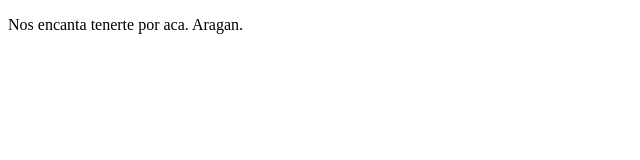
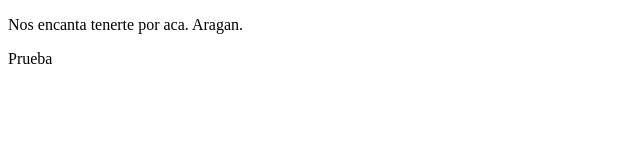
Before and after one commit to Metate8/proyectoDemoCursoPrework, a plain HTML site: page index.html in a window 1280 px wide. Shown: the full height of the page, 0-640 px from the left. Drawn offline with Linux system fonts and the light colour scheme.

Commit message:
Update index.html
se agrega prueba

```diff
--- a/index.html
+++ b/index.html
@@ -10,5 +10,8 @@
     <p>
         Nos encanta tenerte por aca. Aragan.
     </p>
+    <p>
+        Prueba
+    </p>
 </body>
 </html>
```
